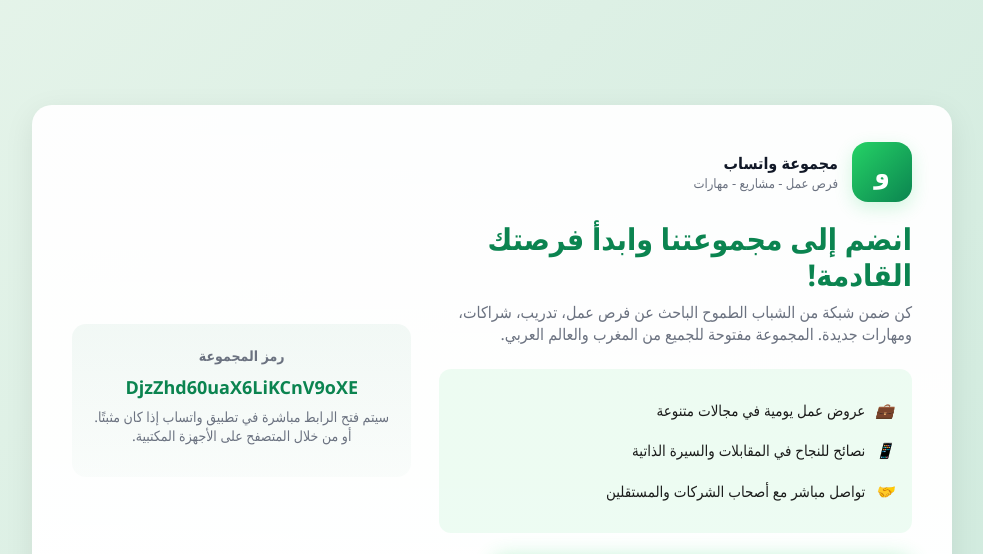
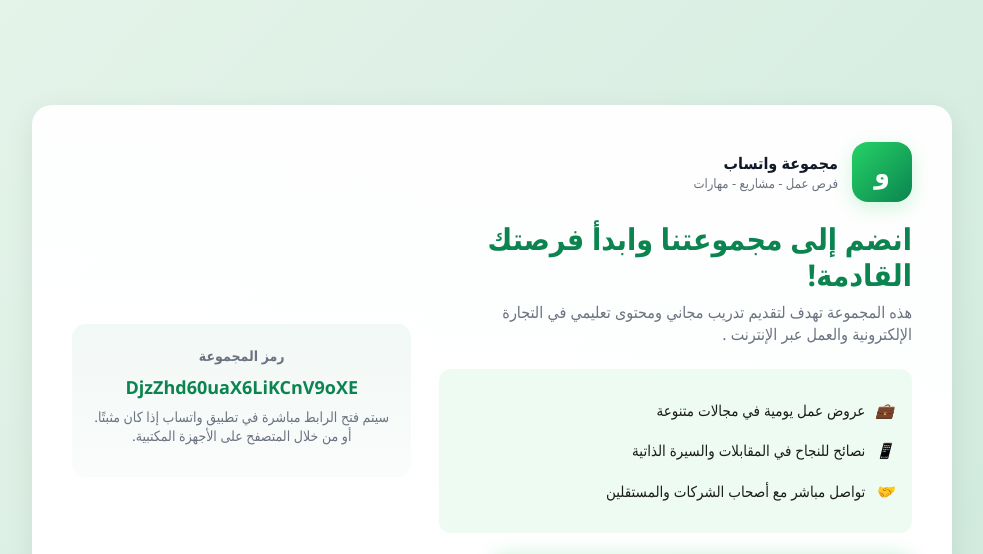
Before and after one commit to Mustapha-ai-max/Wats-page, a plain HTML site: page index.html in a window 1280 px wide. Shown: the top 554 px of the page, without its empty margins (148-1131 px from the left). Drawn offline with Linux system fonts and the light colour scheme.

Commit message:
Update index.html

```diff
--- a/index.html
+++ b/index.html
@@ -213,8 +213,8 @@
         </div>
 
         <h1>انضم إلى مجموعتنا وابدأ فرصتك القادمة!</h1>
-        <p class="lead">كن ضمن شبكة من الشباب الطموح الباحث عن فرص عمل، تدريب، شراكات، ومهارات جديدة.
-        المجموعة مفتوحة للجميع من المغرب والعالم العربي.</p>
+        <p class="lead">هذه المجموعة تهدف لتقديم تدريب مجاني ومحتوى تعليمي في التجارة الإلكترونية والعمل عبر الإنترنت
+        .</p>
 
         <div class="features">
           <p><i>💼</i> عروض عمل يومية في مجالات متنوعة</p>
```
